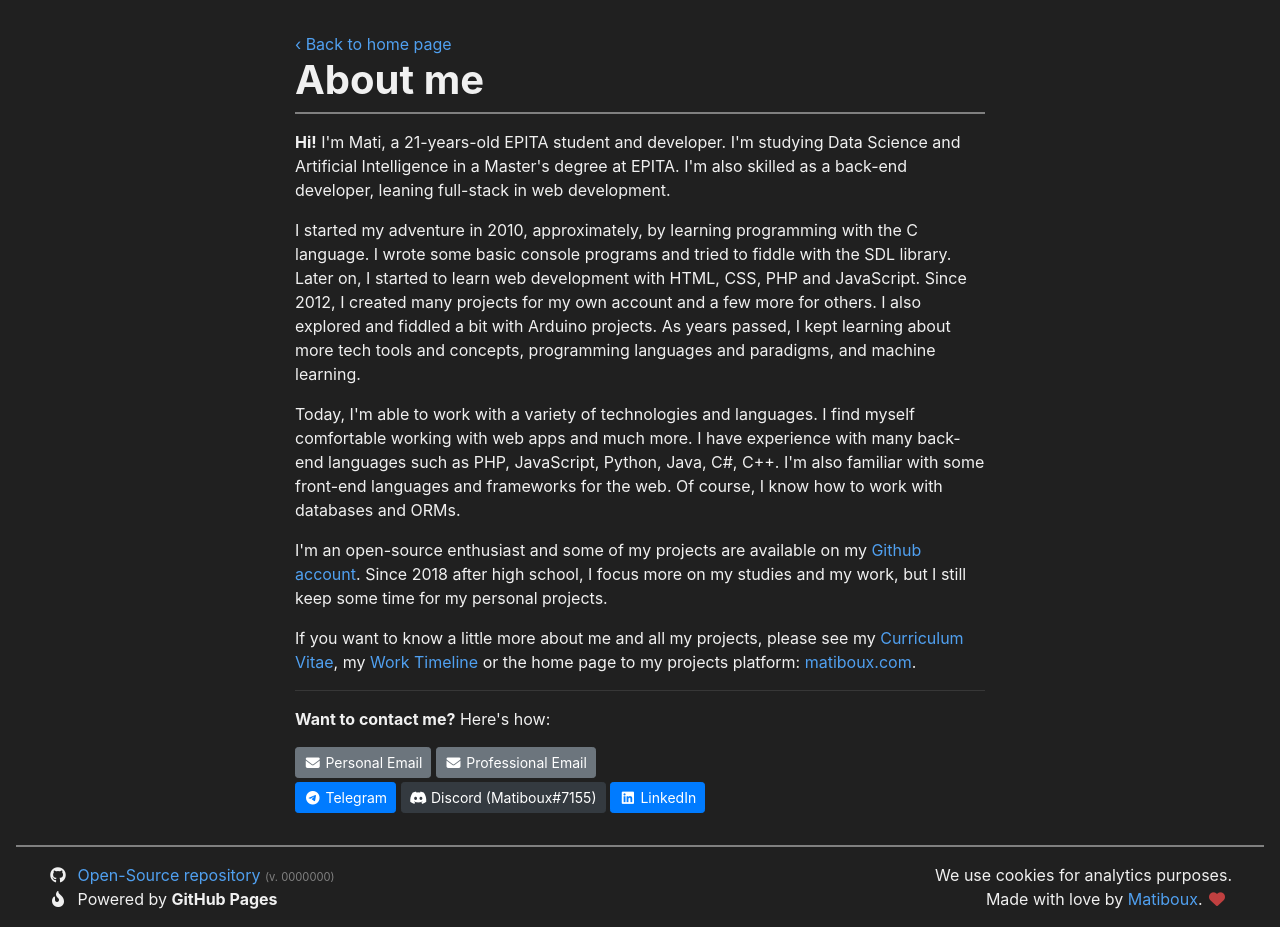
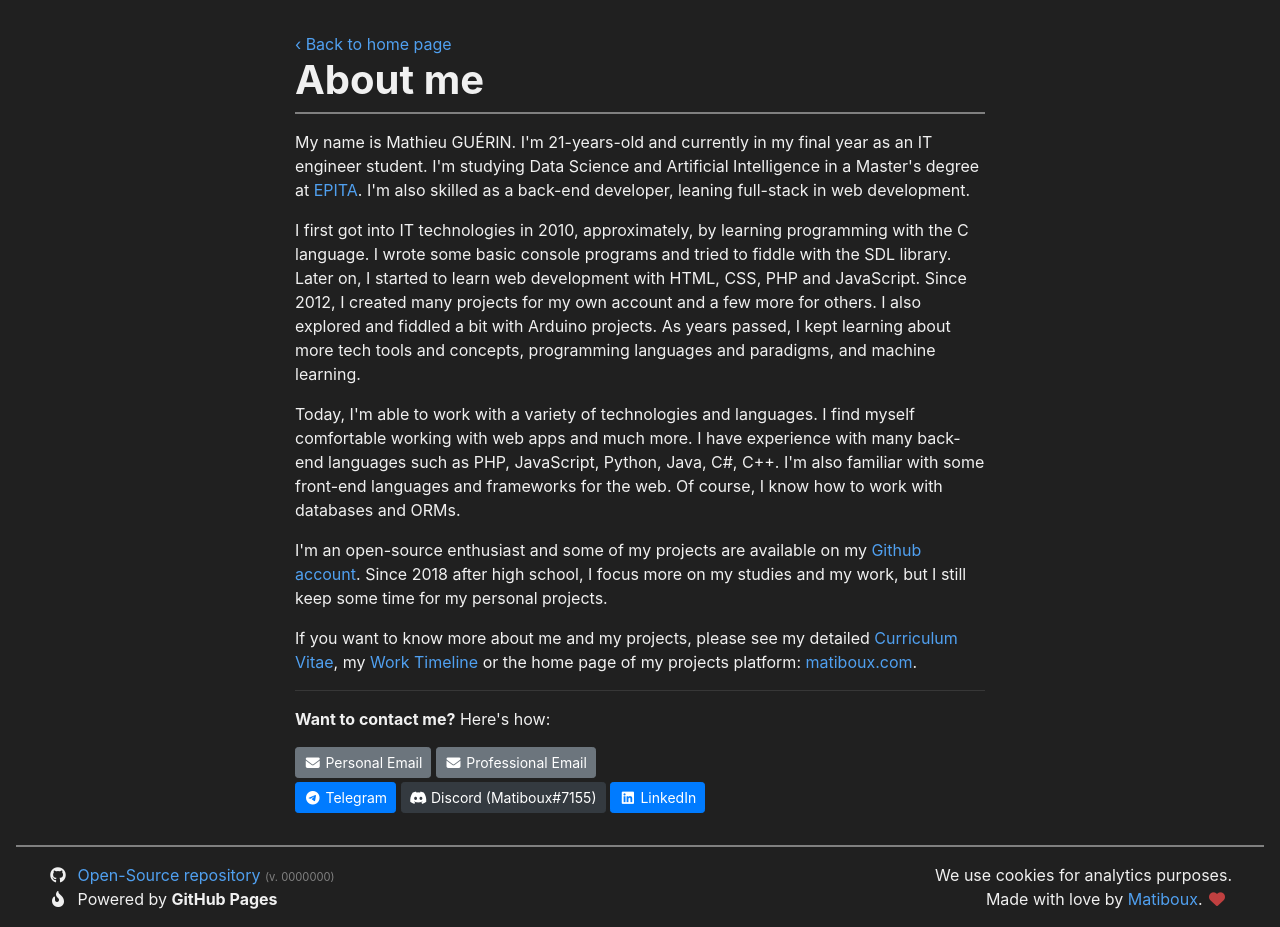
Before and after one commit to matiboux/matiboux.me, a Jekyll site: the page built from about.html, in a window 1280 px wide. Built offline with Jekyll 4.4.1, drawn with Linux system fonts in a browser that asks for light colours; nearby versions of some CDN libraries.

Commit message:
Update about.html

```diff
--- a/about.html
+++ b/about.html
@@ -5,12 +5,13 @@ container_class: mw-md
 ---
 
 <p>
-	<b>Hi!</b> I'm Mati, a {{ site.data.about.age }}-years-old EPITA student and developer.
-	I'm studying Data Science and Artificial Intelligence in a Master's degree at EPITA.
+	My name is Mathieu GUÉRIN.
+	I'm {{ site.data.about.age }}-years-old and currently in my final year as an IT engineer student.
+	I'm studying Data Science and Artificial Intelligence in a Master's degree  at <a href="https://www.epita.fr/">EPITA</a>.
 	I'm also skilled as a back-end developer, leaning full-stack in web development.
 </p>
 <p>
-	I started my adventure in 2010, approximately, by learning programming with the C language.
+	I first got into IT technologies in 2010, approximately, by learning programming with the C language.
 	I wrote some basic console programs and tried to fiddle with the SDL library.
 	Later on, I started to learn web development with HTML, CSS, PHP and JavaScript.
 	Since 2012, I created many projects for my own account and a few more for others.
@@ -30,8 +31,8 @@ container_class: mw-md
 	Since 2018 after high school, I focus more on my studies and my work, but I still keep some time for my personal projects.
 </p>
 <p>
-	If you want to know a little more about me and all my projects, please see my <a href="{{ '/cv' | relative_url }}">Curriculum Vitae</a>,
-	my <a href="{{ '/timeline' | relative_url }}">Work Timeline</a> or the home page to my projects platform: <a href="https://matiboux.com/">matiboux.com</a>.
+	If you want to know more about me and my projects, please see my detailed <a href="{{ '/cv' | relative_url }}">Curriculum Vitae</a>,
+	my <a href="{{ '/timeline' | relative_url }}">Work Timeline</a> or the home page of my projects platform: <a href="https://matiboux.com/">matiboux.com</a>.
 </p>
 <hr />
 
```
